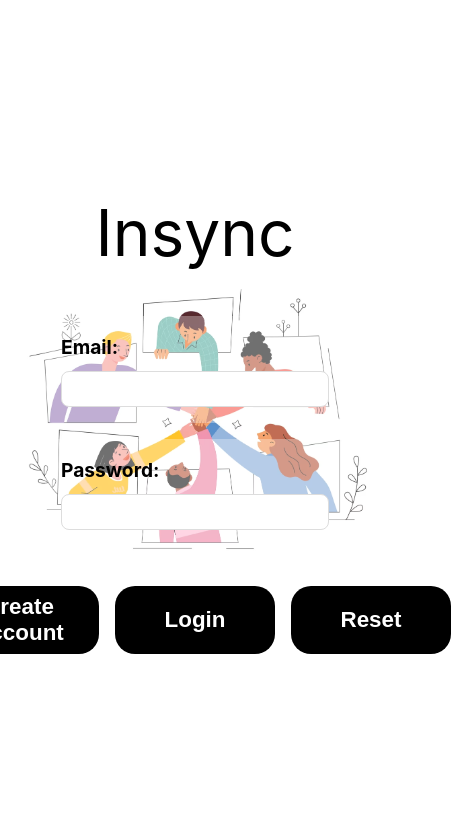
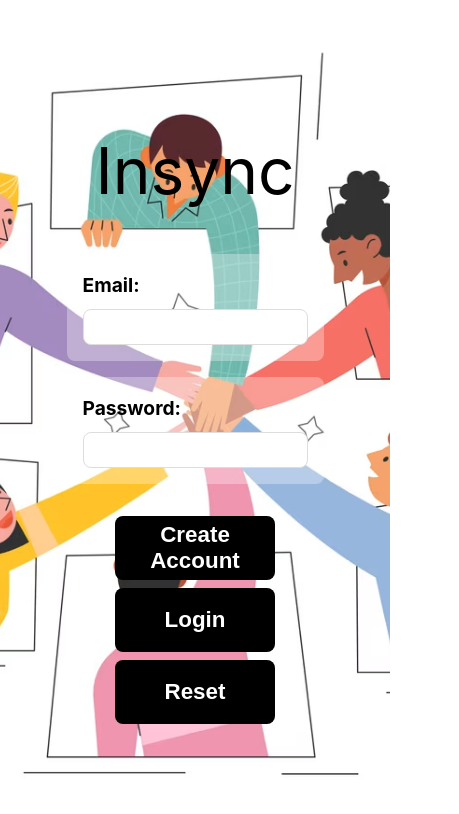
Before and after one commit to jordan-emma/inSyncFrontEnd, a Vue app in the folder app/: page /login in a window 390 px wide. Shown: the top 814 px of the page, 459 px wide, since content can reach past the window. Built offline with nearby package versions, Linux system fonts and the light colour scheme.

Commit message:
confirm password field added to create account

```diff
--- a/app/src/assets/main.css
+++ b/app/src/assets/main.css
@@ -1,14 +1,4 @@
 @import './base.css';
-
-body, html {
-  margin: 0;
-  padding: 0;
-  height: 100%;
-  width: 100%;
-  display: flex;
-  justify-content: center;
-  align-items: center;
-}
 
 .name {
   color: black;
--- a/app/src/views/LoginView.vue
+++ b/app/src/views/LoginView.vue
@@ -17,10 +17,14 @@
         <label for="password">Password:</label>
         <input id="password" type="password" v-model="password"/>
       </div>
+      <div class="form-group" v-show="showConfirmPasswordField">
+        <label for="confirmPassword">Confirm Password:</label>
+        <input id="confirmPassword" type="password" v-model="confirmPassword"/>
+      </div>
       <div class="button-group">
         <button v-if="!showNameField" class="rounded-button" type="button" @click="toggleCreateAccount">Create Account</button>
         <button class="rounded-button" type="submit">
-          {{ showNameField ? 'Create Account' : 'Login' }}
+          {{ showNameField && showConfirmPasswordField ? 'Create Account' : 'Login' }}
         </button>
         <button class="rounded-button" type="reset">Reset</button>
         <button v-if="showNameField" class="rounded-button" type="button" @click="showNameField = false">Login</button>
@@ -35,6 +39,9 @@
 .background {
   background-image: url('../images/logo2.avif');
   background-size: contain;
+  background-position: center;
+  background-repeat: no-repeat;
+  background-color: white;
 }
 
 .container {
@@ -43,6 +50,7 @@
   align-items: center;
   justify-content: center;
   min-height: 100vh;
+  padding: 1rem;
 }
 
 .name {
@@ -86,23 +94,46 @@ form {
 
 .button-group {
   display: flex;
-  justify-content: center;
+  flex-direction: row;
+  flex-wrap: wrap;
+  align-items: center;
   width: 100%;
   margin-top: 1rem;
-}
-
-.button-group button {
-  margin: 0.5rem;
-  cursor: pointer;
+  gap: 0.5rem;
 }
 
 .rounded-button {
-  padding-top: 0.5rem;
-  padding-bottom: 0.5rem;
+  padding: 0.75rem 1.5rem;
   font-size: 1.4rem;
+  border-radius: 0.5rem;
+  background-color: black;
+  color: white;
+  border: none;
+  cursor: pointer;
+  transition: background-color 0.3s ease;
+  height: 4rem;
+  display: flex;
+  align-items: center;
+  justify-content: center;
+  text-align: center;
 }
 
+.rounded-button:hover {
+  background-color: white;
+  color: black;
+}
+
+@media (max-width: 600px) {
+  .button-group {
+    flex-direction: column;
+    align-items: center;
+  }
+  .background {
+    background-size: cover;
+  }
+}
 </style>
+
 
 
 <script>
@@ -112,7 +143,9 @@ export default {
       name: '',
       email: '',
       password: '',
-      showNameField: false
+      confirmPassword: '',
+      showNameField: false,
+      showConfirmPasswordField: false,
     }
   },
   methods: {
@@ -120,9 +153,11 @@ export default {
       this.name = '';
       this.email = '';
       this.password = '';
+      this.confirmPassword ='';
     },
     toggleCreateAccount() {
       this.showNameField = true;
+      this.showConfirmPasswordField = true;
       this.resetFields();
     }
   }
```
